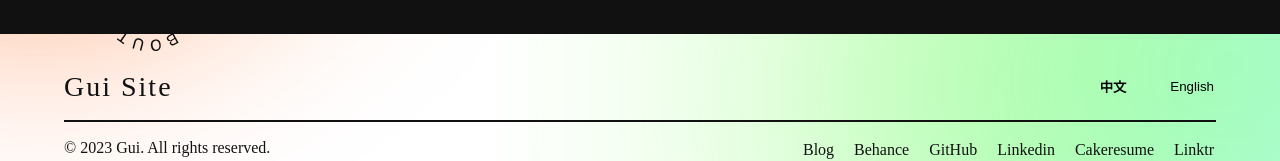
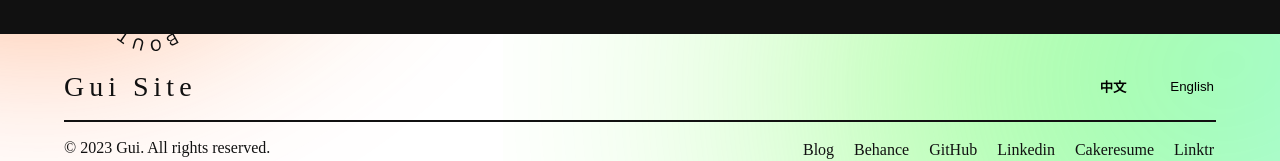
Before and after one commit to guitimliu/guisite_frontend, a Nuxt app: page / in a window 1280 px wide. In both pictures the pointer is over the element "Gui Site". Shown: the part 2641-2802 px from the top of the page. Built offline with nearby package versions, Linux system fonts and the light colour scheme; no server answers.

Commit message:
style: 標題 hover 樣式調整

```diff
--- a/components/Footer.vue
+++ b/components/Footer.vue
@@ -126,7 +126,7 @@ const copyright:string = '© 2023 Gui. All rights reserved.';
     cursor: pointer;
 
     &:hover {
-      letter-spacing: 2px;
+      letter-spacing: 5px;
     }
 
     @include desktop-up() {
--- a/components/Header.vue
+++ b/components/Header.vue
@@ -85,7 +85,7 @@ function backToTop() {
     cursor: pointer;
 
     &:hover {
-      letter-spacing: 2px;
+      letter-spacing: 5px;
     }
   }
 
```
